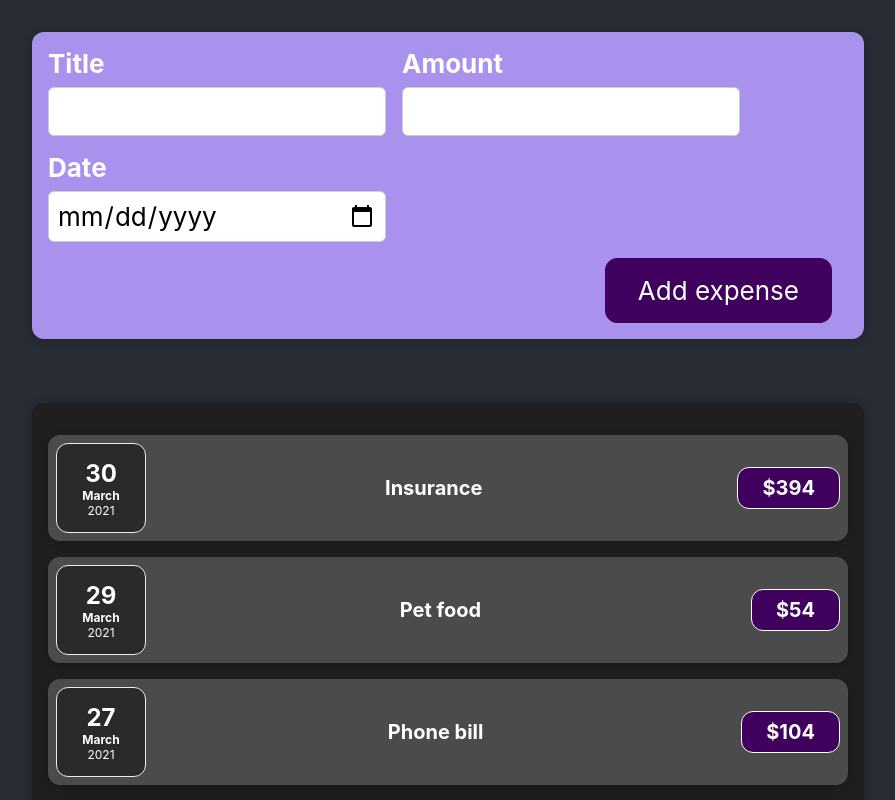
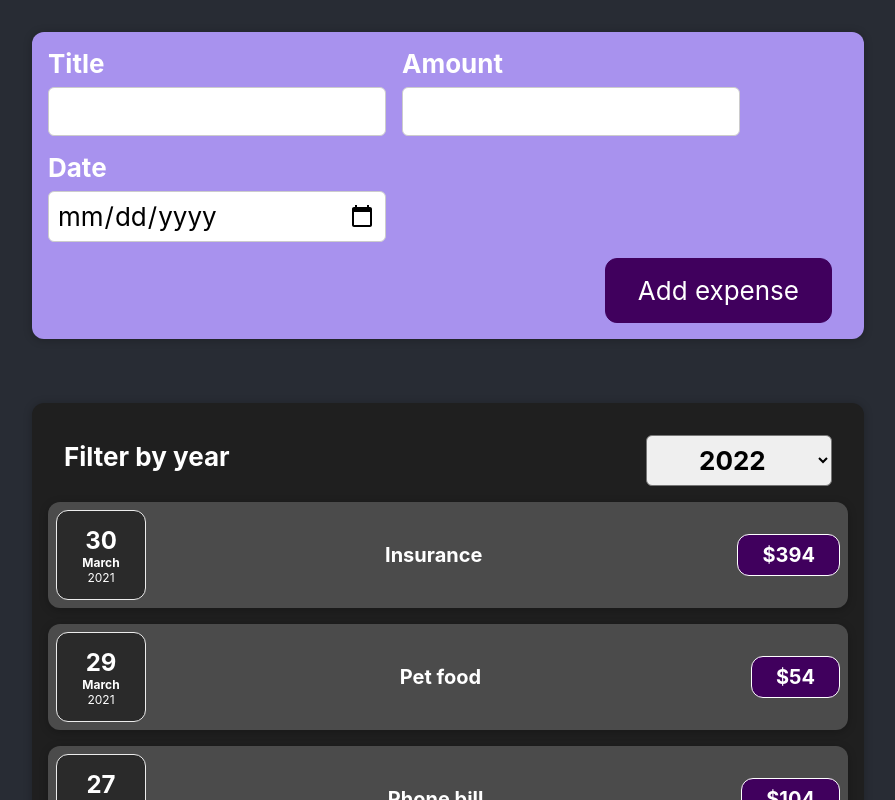
Before and after one commit to simonbeirouti/react-playground, a React (Create React App) app: page / in a window 1280 px wide. Shown: the top 800 px of the page, without its empty margins (192-1087 px from the left). Built offline with nearby package versions, Linux system fonts and the light colour scheme.

Commit message:
integrate filter to expenses component

```diff
--- a/src/components/Expenses/Expenses.js
+++ b/src/components/Expenses/Expenses.js
@@ -1,10 +1,22 @@
-import { ExpenseItemList } from "./ExpenseItem.styling"
-import ExpenseItem from "./ExpenseItem"
+import { useState } from "react";
+import { ExpenseItemList } from "./ExpenseItem.styling";
+import ExpenseItem from "./ExpenseItem";
+import ExpenseFilter from "./ExpenseFilter";
 
 export default function ExpensesList(props) {
+  const [filteredYear, setFilteredYear] = useState("2022");
+
+  const filterChangeHandler = (selectedYear) => {
+    setFilteredYear(selectedYear);
+  };
+
   return (
     <ExpenseItemList>
-        {props.items.map(item => (
+      <ExpenseFilter
+        selected={filteredYear}
+        onFilterChange={filterChangeHandler}
+      />
+      {props.items.map((item) => (
         <ExpenseItem
           key={item.id}
           date={item.date}
@@ -13,5 +25,5 @@ export default function ExpensesList(props) {
         />
       ))}
     </ExpenseItemList>
-  )
+  );
 }
```
Lines whose indentation alone changed are shown as unchanged.
